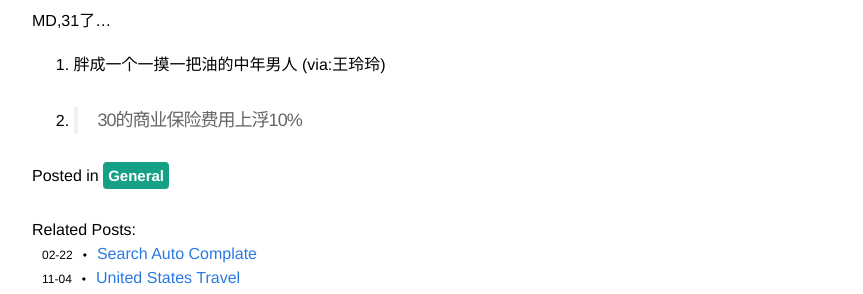
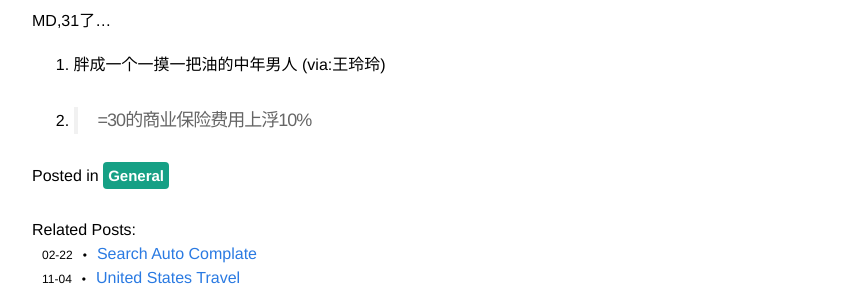
Before and after one commit to zhuixinjian/zhuixinjian.github.io, a Jekyll site: the page built from _posts/2016-02-22-30.markdown, in a window 1280 px wide. Shown: the part 188-482 px from the top of the page, without its empty margins (208-1071 px from the left). Built offline with Jekyll 4.4.1, drawn with Linux system fonts in a browser that asks for light colours; nearby versions of some CDN libraries; comment, search, counter and statistics services are not loaded.

Commit message:
适应新版的调整

```diff
--- a/_posts/2015-08-25-checkbox-on-github-pages.markdown
+++ b/_posts/2015-08-25-checkbox-on-github-pages.markdown
@@ -35,6 +35,7 @@ comments: True
 
 
 ###Example:
+
 - [x] done
 - [x] plan 1
 	- [x] plan 2 done
--- a/_posts/2015-11-04-monthly-review-2015-08.markdown
+++ b/_posts/2015-11-04-monthly-review-2015-08.markdown
@@ -11,4 +11,3 @@ shares: True
 
 1. 背靠字体资源一定能做出有意思的事情,只不过现在看到的都还挺没趣
 2. 全球经济越来越差,阿里居然都缩招了,但是我们继续扩张
-3.
--- a/_posts/2015-11-04-united-states-travel.markdown
+++ b/_posts/2015-11-04-united-states-travel.markdown
@@ -11,6 +11,7 @@ comments: True
 上次公司组织美国行由于护照的原因没赶上,这次终于如愿了.
 
 ## 行程:
+
 1. 2015-9-25 PEK[^3] - SFO[^1],在DFW[^2]转机,历时**20个小时50分钟**
 2. 在SFO[^1]待10天,到10月5号
 	1. 9.27 Stanford
--- a/_posts/2016-02-22-30.markdown
+++ b/_posts/2016-02-22-30.markdown
@@ -11,4 +11,4 @@ comments: True
 MD,31了...
 
 1. 胖成一个一摸一把油的中年男人 (via:王玲玲)
-2. >30的商业保险费用上浮10%
+2. >=30的商业保险费用上浮10%
--- a/_posts/2016-02-22-search-auto-complate.markdown
+++ b/_posts/2016-02-22-search-auto-complate.markdown
@@ -9,18 +9,23 @@ comments: True
 ---
 
 #Amazon
+
 http://completion.amazon.com/search/complete?search-alias=aps&client=amazon-search-ui&mkt=1&q=livis
 
 #Yahoo
+
 http://sugg.search.yahoo.net/sg/?output=jsonp&nresults=10&command=%s
 http://sugg.search.yahoo.net/sg/?output=json&nresults=10&command=%
 http://sugg.search.yahoo.net/sg/?output=xml&nresults=10&command=%s
 
 #Bing
+
 http://api.bing.com/osjson.aspx?query=%s
 
 #Google
+
 http://google.com/complete/search?output=xml&q=%s
 
 #Google Play
+
 https://market.android.com/suggest/SuggRequest?json=1&c=3&query=%s&hl=en&gl=US
```
